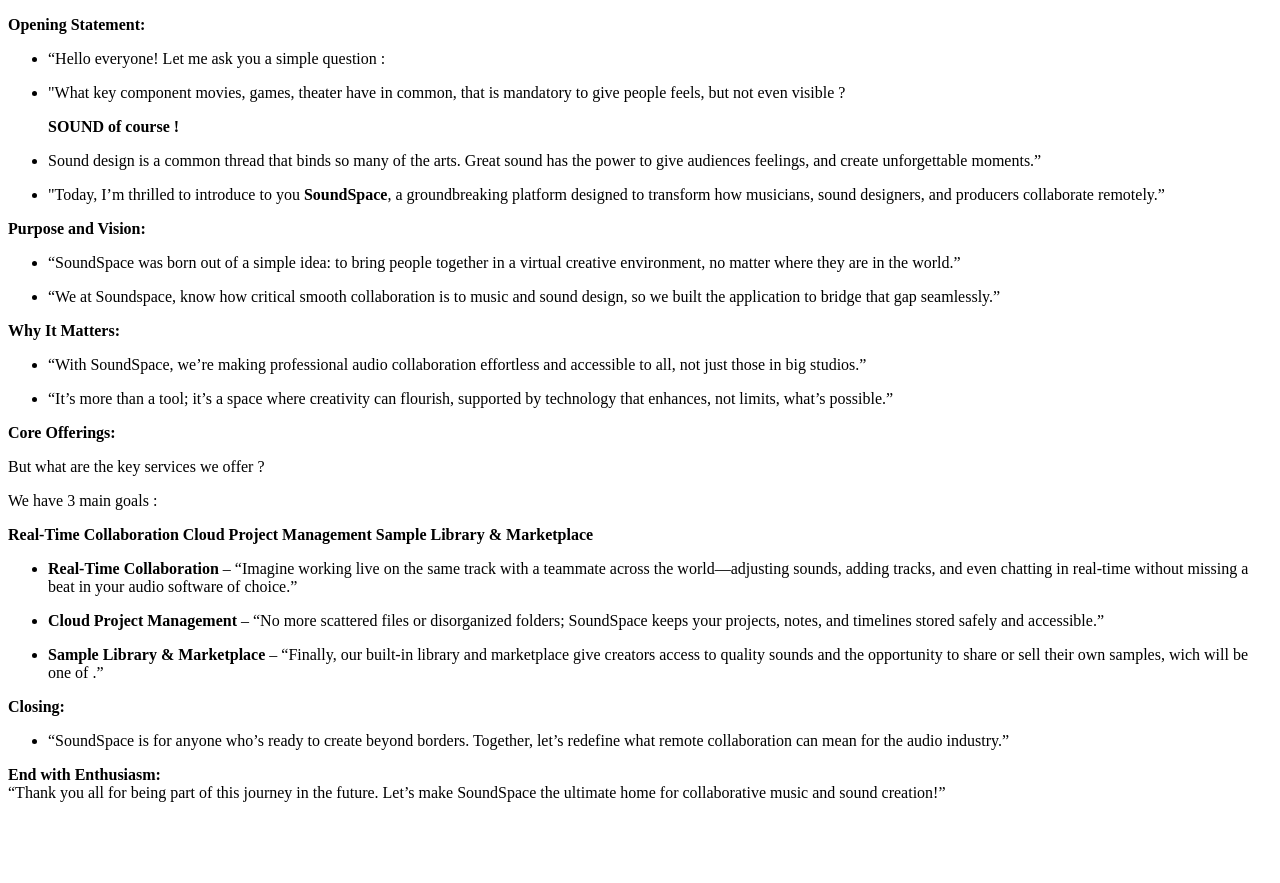
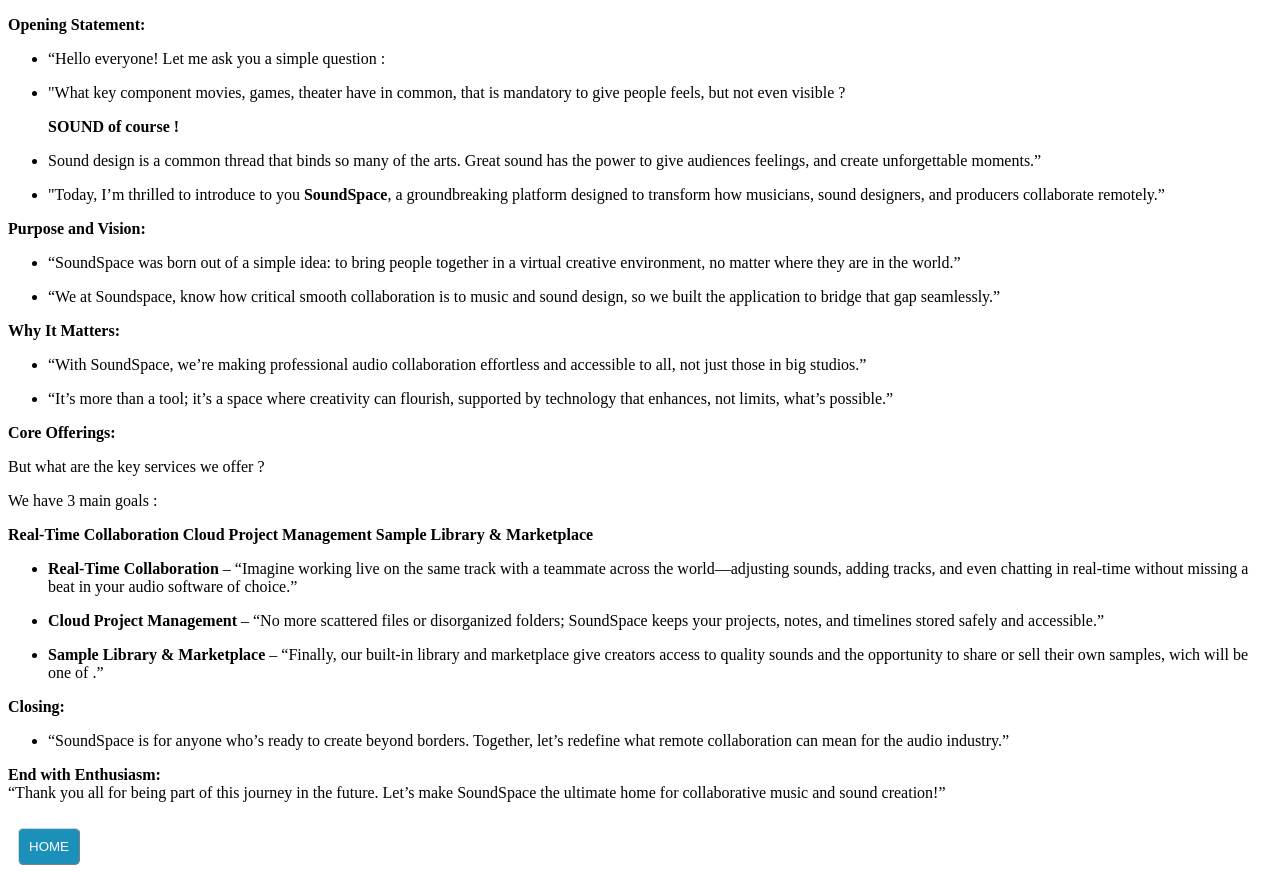
Before and after one commit to novaenebulae/notes, a plain HTML site: page notes_anglais.html in a window 1280 px wide. Before the commit the page ends 818 px from the top, so only its background shows below. Drawn offline with Linux system fonts and the light colour scheme.

Commit message:
Update and rename index.html to notes_anglais.html

```diff
--- a/index.html
+++ b/notes_anglais.html
@@ -78,5 +78,13 @@
     <p><strong>End with Enthusiasm:</strong><br>“Thank you all for being part of this journey in the future. Let’s make
         SoundSpace the ultimate home for collaborative music and sound creation!”</p>
 
+    <a href='index.html' target='_self'>
+        <input type='button'
+            style='padding-left:10px;padding-top:10px;padding-right:10px;padding-bottom:10px;margin-left:10px;margin-top:10px;margin-right:10px;margin-bottom:10px;background-color:#1b90bb;color:#FFFFFF;border-left-width:1px;border-top-width:1px;border-right-width:1px;border-bottom-width:1px;border-color:#d5d5d5;border-radius:5px;cursor:pointer'
+            value='HOME' onMouseOver=this.style.backgroundColor='#FFFFFF' ;this.style.color='#1b90bb'
+            ;this.style.borderColor='#d5d5d5' onMouseOut=this.style.backgroundColor='#1b90bb' ;this.style.color='#FFFFFF'
+            ;this.style.borderColor='#d5d5d5' />
+    </a>
+
 </body>
 </html>
```
